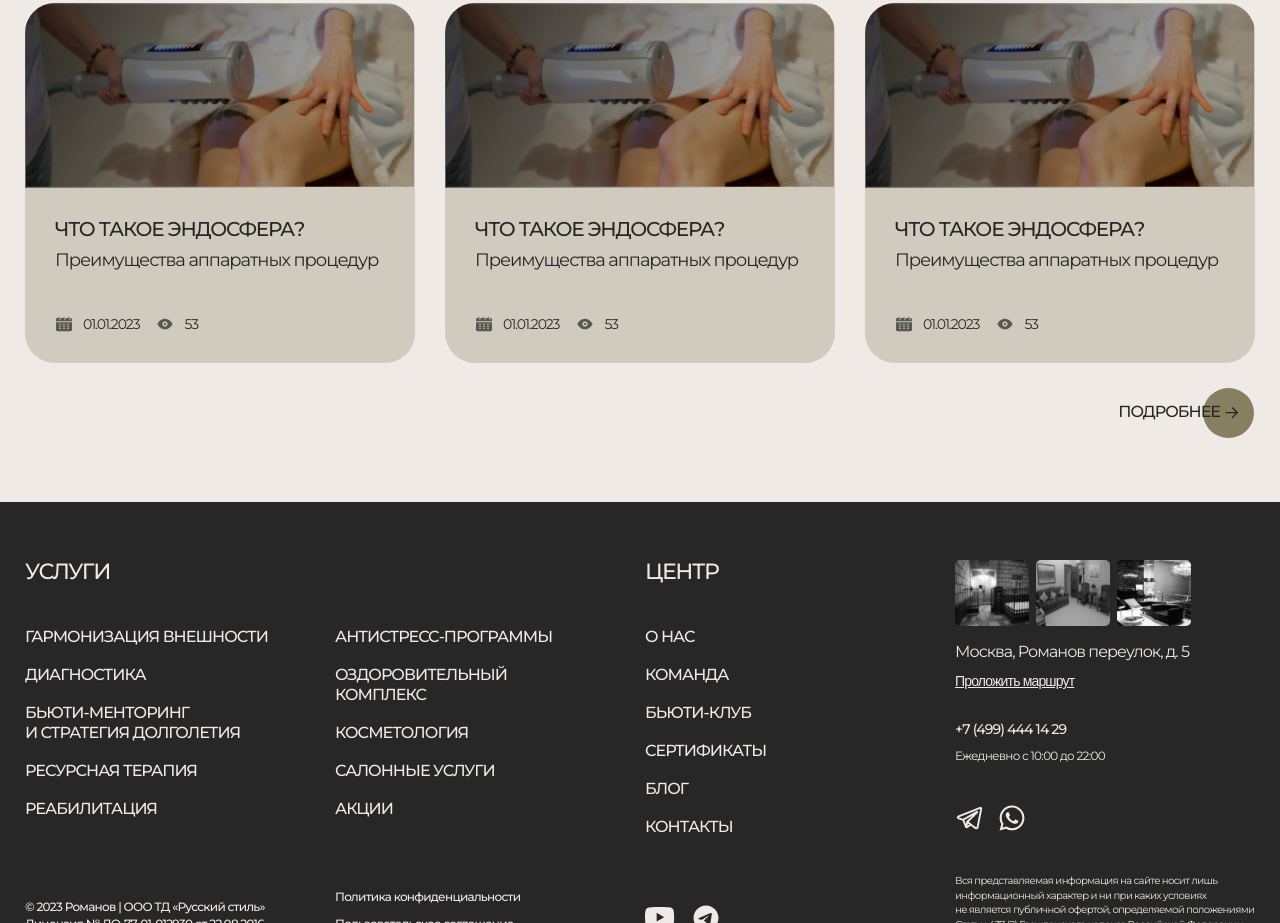
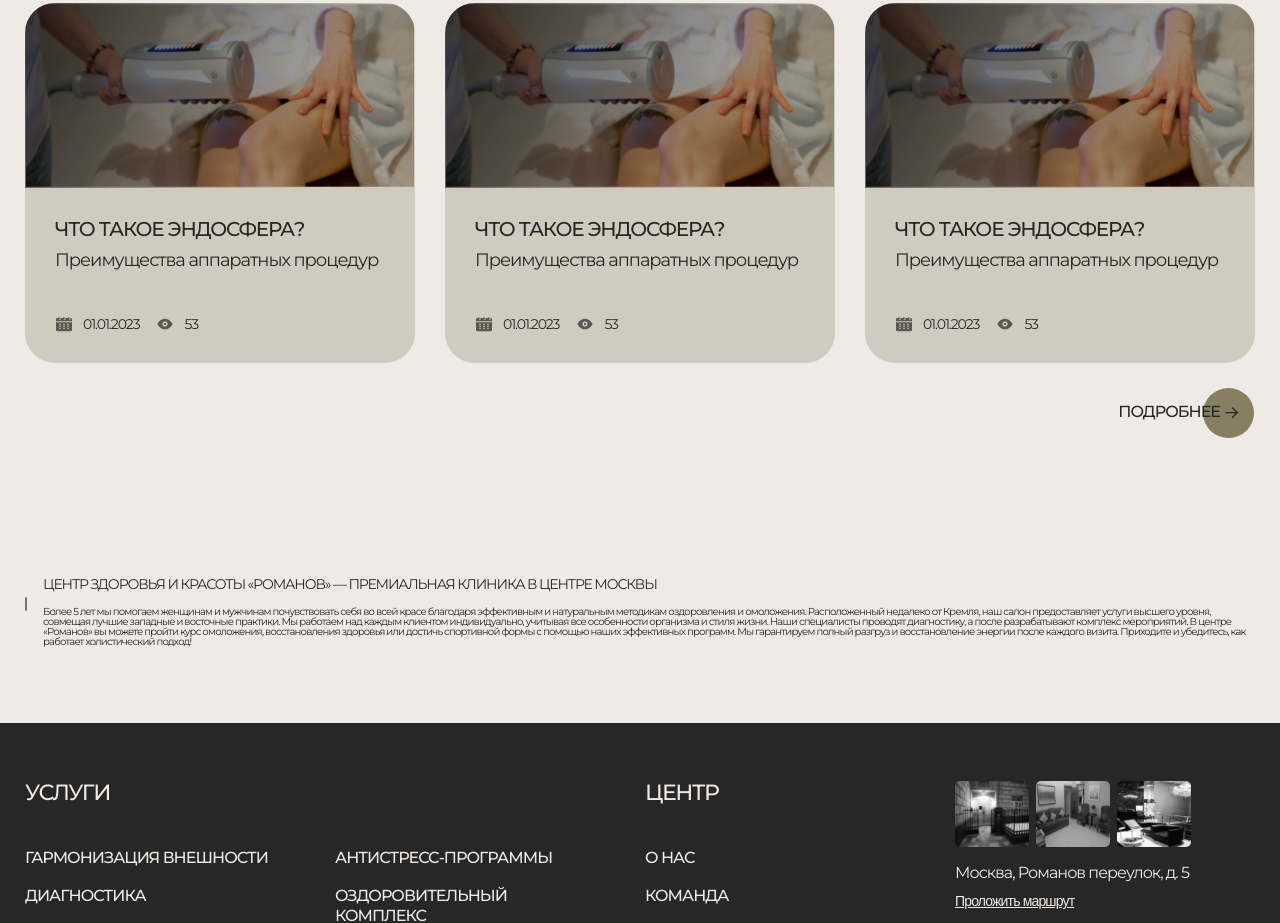
Before and after one commit to 1Dmitriy10/romanov, a website: page src/index.html in a window 1280 px wide. Shown: the part 10605-11528 px from the top of the page. Drawn offline with nearby package versions, Linux system fonts and the light colour scheme; files that its build step writes are made by us from their sources; files whose address does not match are found by name.

Commit message:
finish info

```diff
--- a/gulp/version.json
+++ b/gulp/version.json
@@ -1,3 +1,3 @@
 {
-    "main": "20240228021700"
+    "main": "20240228023117"
 }
--- /dev/null
+++ b/src/html/components/info.html
@@ -0,0 +1,16 @@
+<section class='info'>
+    <div class='container info__container'>
+        <h2 class="info__title">Центр здоровья и&nbsp;красоты &laquo;Романов&raquo;&nbsp;&mdash; премиальная клиника
+            в&nbsp;центре Москвы</h2>
+        <p class="info__text">Более 5&nbsp;лет мы&nbsp;помогаем женщинам и&nbsp;мужчинам почувствовать себя во&nbsp;всей
+            красе благодаря эффективным и&nbsp;натуральным методикам оздоровления и&nbsp;омоложения.
+            Расположенный недалеко от&nbsp;Кремля, наш салон предоставляет услуги высшего уровня, совмещая лучшие
+            западные и&nbsp;восточные практики.
+            Мы&nbsp;работаем над каждым клиентом индивидуально, учитывая все особенности организма и&nbsp;стиля жизни.
+            Наши специалисты проводят диагностику, а&nbsp;после разрабатывают комплекс мероприятий.
+            В&nbsp;центре &laquo;Романов&raquo; вы&nbsp;можете пройти курс омоложения, восстановления здоровья или
+            достичь спортивной формы с&nbsp;помощью наших эффективных программ.
+            Мы&nbsp;гарантируем полный разгруз и&nbsp;восстановление энергии после каждого визита. Приходите
+            и&nbsp;убедитесь, как работает холистический подход!</p>
+    </div>
+</section>
--- a/src/index.html
+++ b/src/index.html
@@ -20,6 +20,7 @@
         @@include('html/components/partners.html')
         @@include('html/components/help.html')
         @@include('html/components/articles.html')
+        @@include('html/components/info.html')
     </main>
     @@include('html/components/footer.html')
     <script type="module" src="assets/js/vendor.js"></script>
--- /dev/null
+++ b/src/scss/components/_info.scss
@@ -0,0 +1,37 @@
+.info {
+}
+.info__container {
+    display: flex;
+    flex-direction: column;
+    position: relative;
+    padding-left: 18px;
+    &::before {
+        content: "";
+        position: absolute;
+        width: 2px;
+        height: 14px;
+        border-radius: 30px;
+        background: rgb(118, 118, 118);
+        left: 0;
+        top: 20px;
+    }
+    @include respond-to("tab") {
+        &::before {
+            top: 0;
+        }
+    }
+}
+.info__title {
+    font-family: $text;
+    @include font($w400, $font-14, $black, $height);
+    letter-spacing: -0.08em;
+    margin-bottom: 16px;
+    @include respond-to("tab") {
+        @include font($w500, $font-12, $black, $height);
+    }
+}
+
+.info__text {
+    @include font($w400, $font-10, $black, $height);
+    letter-spacing: -0.08em;
+}
--- a/src/scss/style.scss
+++ b/src/scss/style.scss
@@ -59,3 +59,4 @@ section {
 @import "./components/partners";
 @import "./components/help";
 @import "./components/articles";
+@import "./components/info";
```
Also changed, not shown: dist/assets/css/style.css, dist/index.html.
